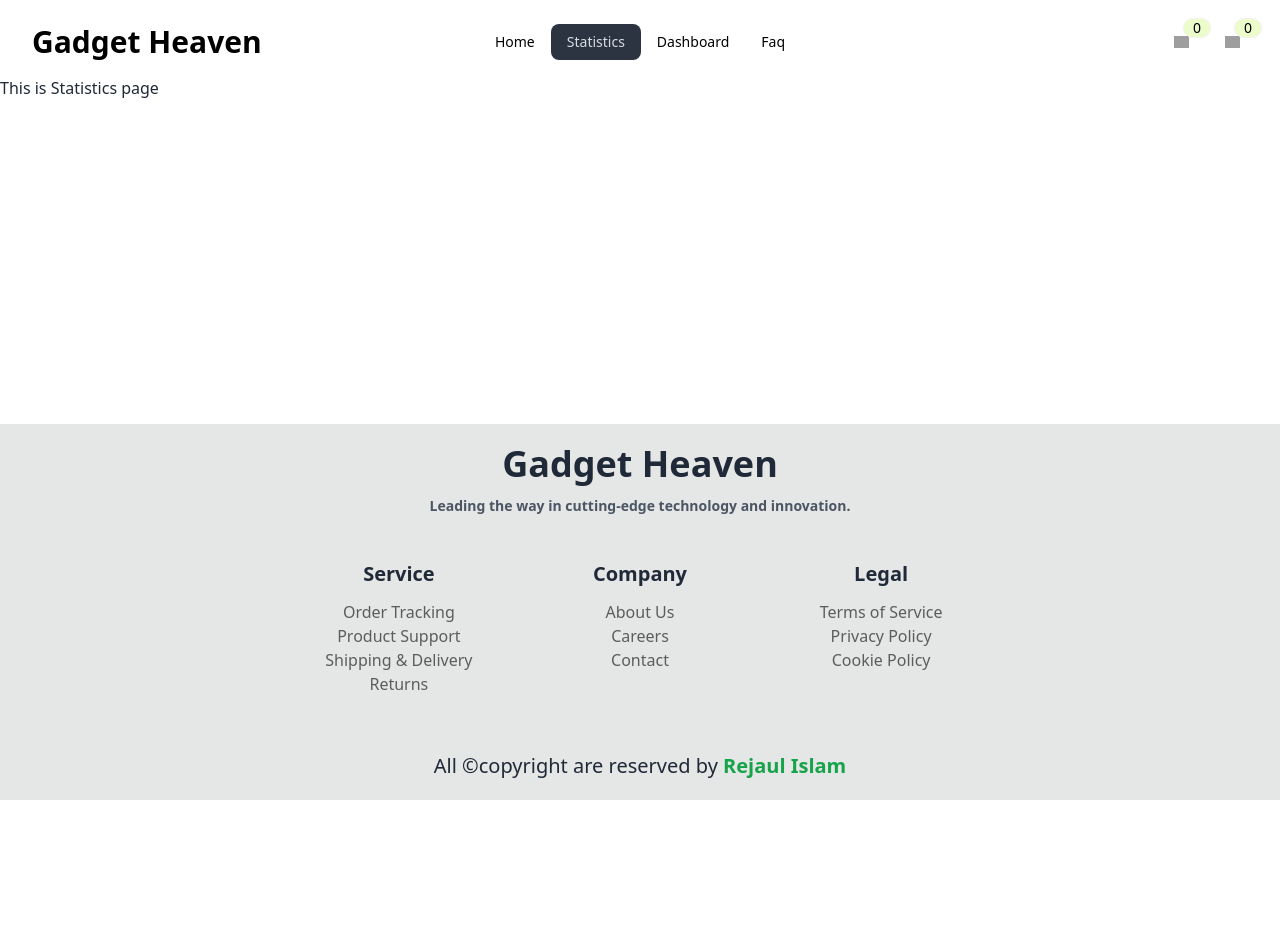
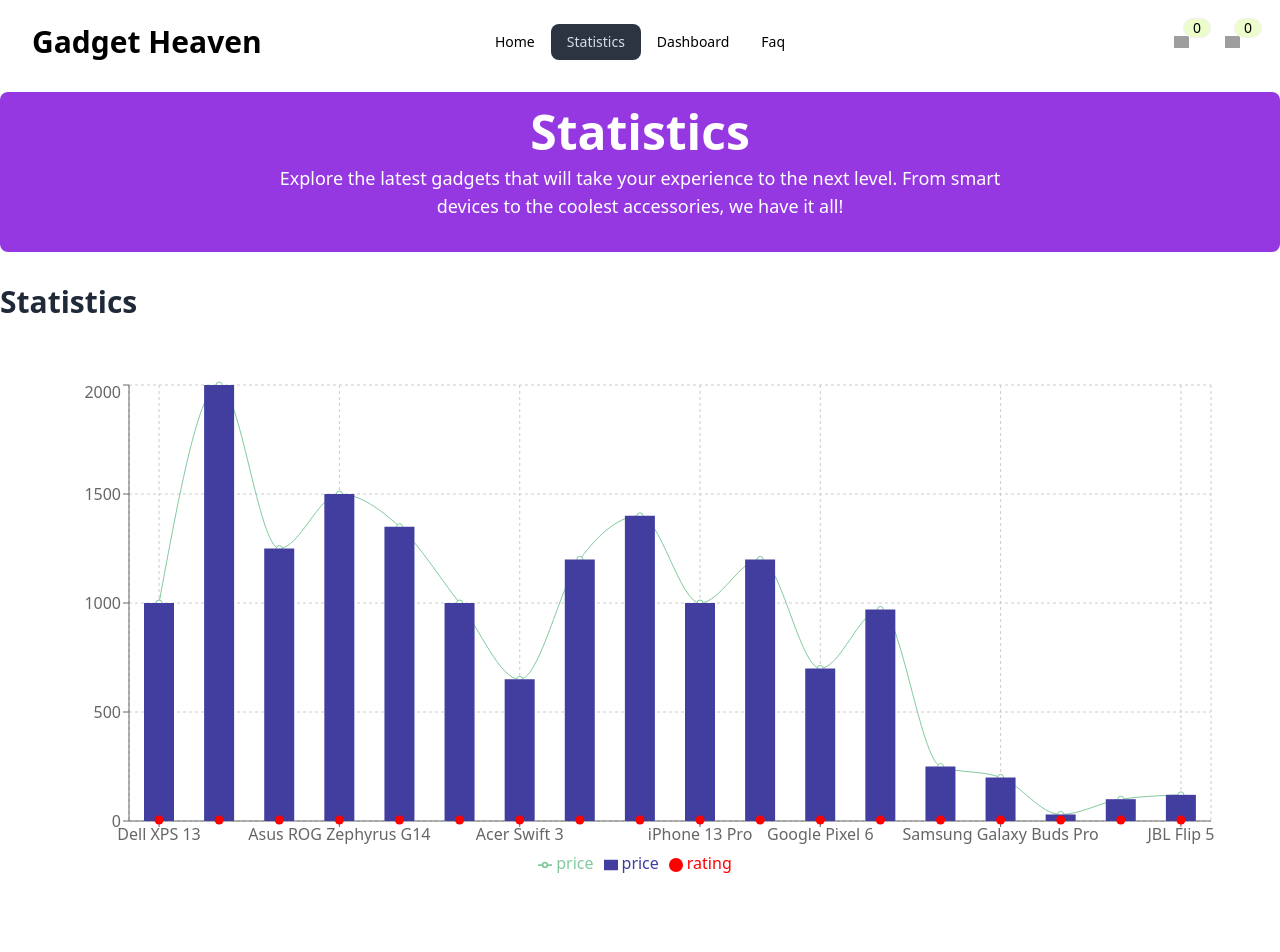
Before and after one commit to rejaul48/gadget-heaven, a React (Vite) app: page /statistics in a window 1280 px wide. Shown: the top 952 px of the page. Before the commit the page ends 800 px from the top, so only its background shows below. Built offline with nearby package versions, Linux system fonts and the light colour scheme; grey boxes are pictures that could not be loaded.

Commit message:
version - 2.1.2.0

```diff
--- a/package.json
+++ b/package.json
@@ -14,7 +14,8 @@
     "react-dom": "^18.3.1",
     "react-helmet-async": "^2.0.5",
     "react-router-dom": "^6.27.0",
-    "react-toastify": "^10.0.6"
+    "react-toastify": "^10.0.6",
+    "recharts": "^2.13.3"
   },
   "devDependencies": {
     "@eslint/js": "^9.13.0",
--- a/src/pages/Statistics/Statistics.jsx
+++ b/src/pages/Statistics/Statistics.jsx
@@ -1,21 +1,62 @@
-import React from 'react'
-import { Helmet } from 'react-helmet-async'
+import React from 'react';
+import {
+  ComposedChart,
+  XAxis,
+  YAxis,
+  Tooltip,
+  Legend,
+  CartesianGrid,
+  Bar,
+  Line,
+  ResponsiveContainer,
+  Scatter,
+} from 'recharts';
+import { useLoaderData } from 'react-router-dom';
+import { Helmet } from 'react-helmet-async';
 
 const Statistics = () => {
+  // Use the loader data
+  const data = useLoaderData();
+  const productData = data.productData;
 
   return (
     <>
+      <section className='px-4 xl:px-0'>
+        <Helmet>
+          <title>Statistics | Gadget E-commerce website</title>
+        </Helmet>
 
-      <Helmet >
-        <title>Statistics | Gadget E-commerce website</title>
-      </Helmet>
+        <div className="section_hero container mt-4 mx-auto text-center bg-primary text-white rounded-lg h-[140px] lg:h-[160px] py-4">
+          <h2 className='text-3xl md:text-5xl font-semibold'>Statistics</h2>
+          <p className='px-2 text-xs lg:text-lg md:w-7/12 mx-auto mt-2'>
+            Explore the latest gadgets that will take your experience to the next level. From smart devices to the coolest accessories, we have it all!
+          </p>
 
-      <section className='container mx-auto'>
-        <h2>This is Statistics page</h2>
+        </div>
+
+        <div className='container mx-auto py-3'>
+          <h2 className='text-xl font-bold md:text-2xl lg:text-3xl mt-5'>Statistics</h2>
+        </div>
+
+        <div className='max-w-6xl mx-auto mt-12'>
+          <ResponsiveContainer width="100%" height={500} >
+            <ComposedChart data={productData}>
+              <CartesianGrid strokeDasharray="3 3" />
+              <XAxis dataKey="product_title" />
+              <YAxis />
+              <Tooltip />
+              <Legend />
+              <Line type="monotone" dataKey="price" stroke="#82ca9d" />
+              <Bar dataKey="price" barSize={30} fill="#413ea0" />
+              <Scatter dataKey="rating" fill="red" />
+            </ComposedChart>
+          </ResponsiveContainer>
+        </div>
+
+
       </section>
+    </>
+  );
+};
 
-    </>
-  )
-}
-
-export default Statistics
+export default Statistics;
--- a/src/routes/Routes.jsx
+++ b/src/routes/Routes.jsx
@@ -35,7 +35,8 @@
             },
             {
                 path: '/statistics',
-                element: <Statistics ></Statistics>
+                element: <Statistics ></Statistics>,
+                loader: dataLoadFromApi
             },
             {
                 path: '/dashboard',
@@ -65,7 +66,7 @@
             },
             {
                 path: '/faq',
-                element : <Faq ></Faq>
+                element: <Faq ></Faq>
             }
 
         ]
```
Also changed, not shown: 1 other file (tests, documents, lock files or other folders).
